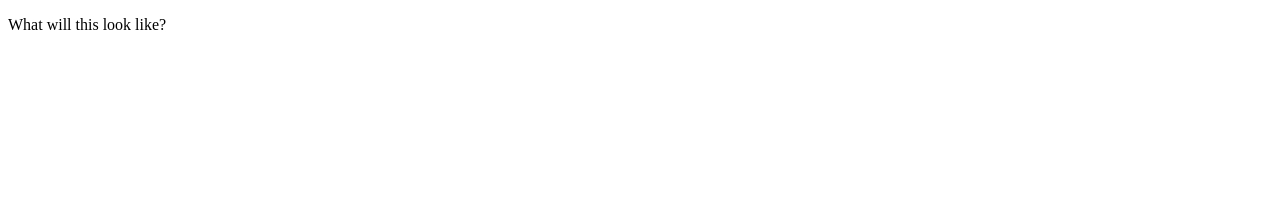
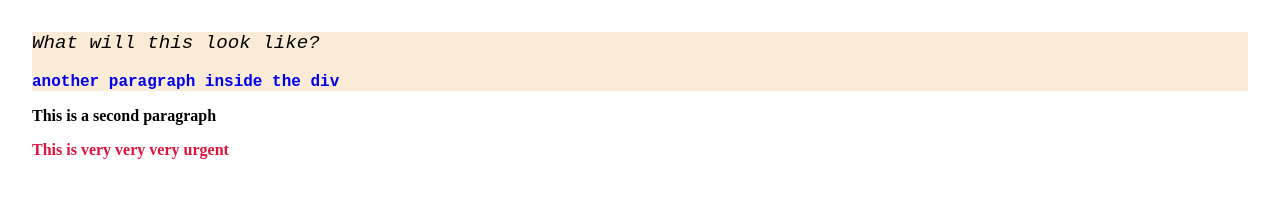
Before and after one commit to sueanyv/VR21, a plain HTML site: page cascade.html in a window 1280 px wide. Drawn offline with Linux system fonts and the light colour scheme.

Commit message:
new file

```diff
--- a/cascade.html
+++ b/cascade.html
@@ -5,10 +5,54 @@
     <meta http-equiv="X-UA-Compatible" content="IE=edge">
     <meta name="viewport" content="width=device-width, initial-scale=1.0">
     <title>Document</title>
+    <style>
+       p {
+            font-weight: bold;
+        }
+        #target{
+            font-style: italic;
+            font-weight: normal;
+        }
+
+        #urgent{
+            color: crimson;
+            font-weight: bold;
+        }
+
+        div{
+            background-color: antiquewhite;
+        }
+
+        body{
+            margin: 2em;
+        }
+
+        div > p{
+            font-size: larger;
+        }
+
+        a {
+            text-decoration: none;
+        }
+
+        a:hover{
+            text-decoration: underline;
+        }
+
+        p:first-child{
+            font-family: 'Courier New', Courier, monospace;
+
+        }
+
+
+    </style>
 </head>
 <body>
     <div>
-        <p>What will this look like?</p>
+        <p id="target">What will this look like?</p>
+        <a href="#target"><p>another paragraph inside the div</p></a>
 </div>
+<p>This is a second paragraph</p>
+<p id="urgent">This is very very very urgent</p>
 </body>
 </html>
```
Also changed, not shown: selectors.html (added, +68 -0 lines).
